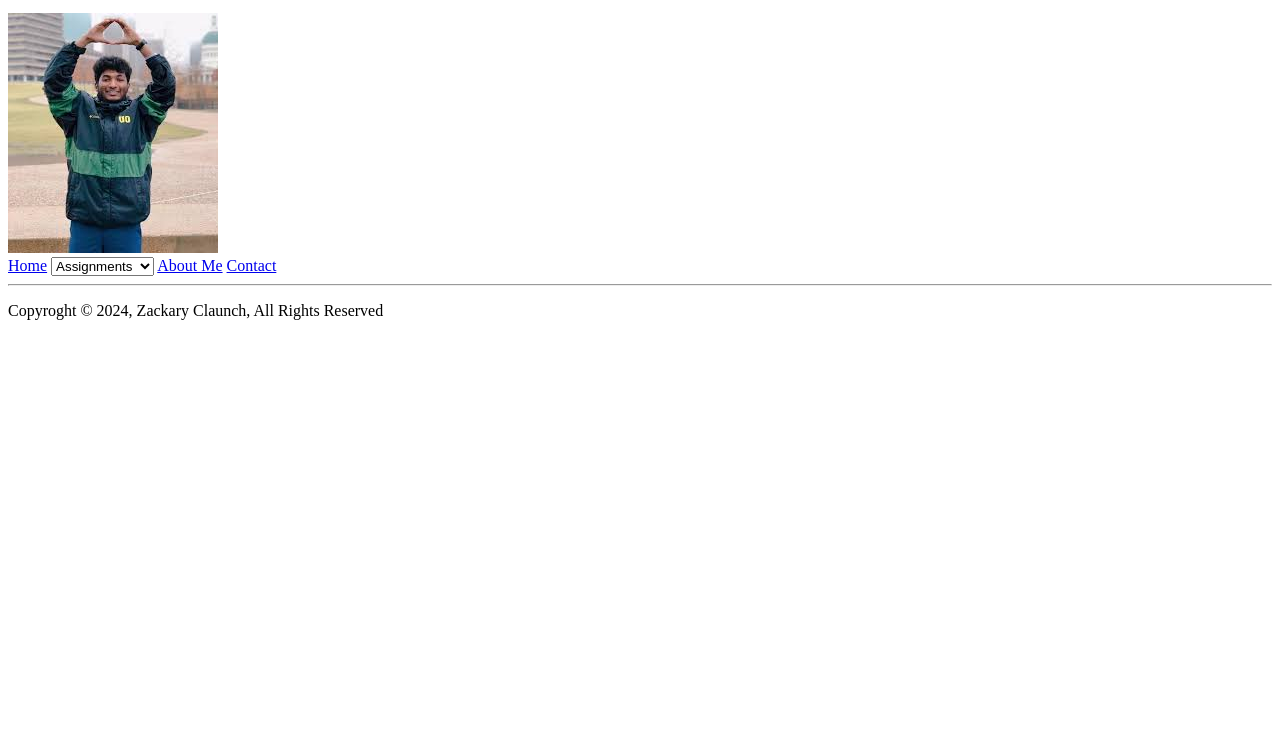
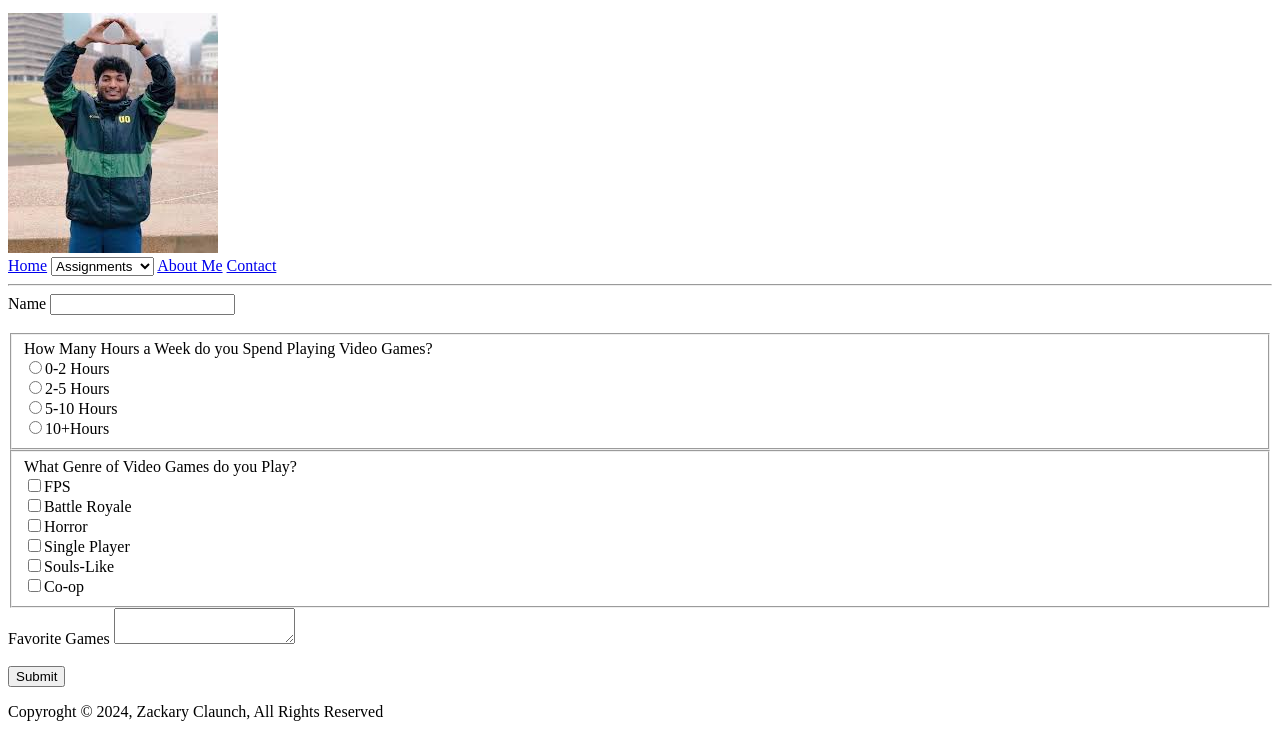
Before and after one commit to ZackaryClaunch/SFTE-101, a plain HTML site: page Assignment2.html in a window 1280 px wide. Shown: the part 101-838 px from the top of the page. Before the commit the page ends 800 px from the top, so only its background shows below. Drawn offline with Linux system fonts and the light colour scheme.

Commit message:
Update Assignment2.html

```diff
--- a/Assignment2.html
+++ b/Assignment2.html
@@ -30,6 +30,37 @@
             </nav>
 
 <hr>
+<form>
+    <label>Name
+        <input type="text" name="Name">
+    </label>
+    <br>
+    <br>
+    <fieldset>
+    <label>How Many Hours a Week do you Spend Playing Video Games?
+        <br>
+<input type="radio" id="0-2Hours"><label for="0-2Hours">0-2 Hours</label><br>
+<input type="radio" id="2-5Hours"><label for="2-5Hours">2-5 Hours</label><br>
+<input type="radio" id="5-10Hours"><label for="5-10Hours">5-10 Hours</label><br>
+<input type="radio" id="10+Hours"><label for="10+Hours">10+Hours</label>
+    </fieldset>
+    <fieldset>
+        <label>What Genre of Video Games do you Play?
+            <br>
+<input type="checkbox" id="FPS"><label for="FPS">FPS</label><br>
+<input type="checkbox" id="BattleRoyale"><label for="BattleRoyal">Battle Royale</label><br>
+<input type="checkbox" id="Horror"><label for="Horror">Horror</label><br>
+<input type="checkbox" id="SinglePlayer"><label for="Singleplayer">Single Player</label><br>
+<input type="checkbox" id="SoulsLike"><label for="SoulsLike">Souls-Like</label><br>
+<input type="checkbox" id="Coop"><label for="Coop">Co-op</label><br>
+        </label>
+    </fieldset>
+    <label for="FavoriteTitles">Favorite Games
+        <textarea id="FavoriteTitles" name="FavoriteTitles"></textarea>
+    </label>
+    <br><br>
+    <input type="submit" value="Submit">
+</form>
         </body>
     <footer>
         <p>Copyroght &copy; 2024, Zackary Claunch, All Rights Reserved</p>
```
